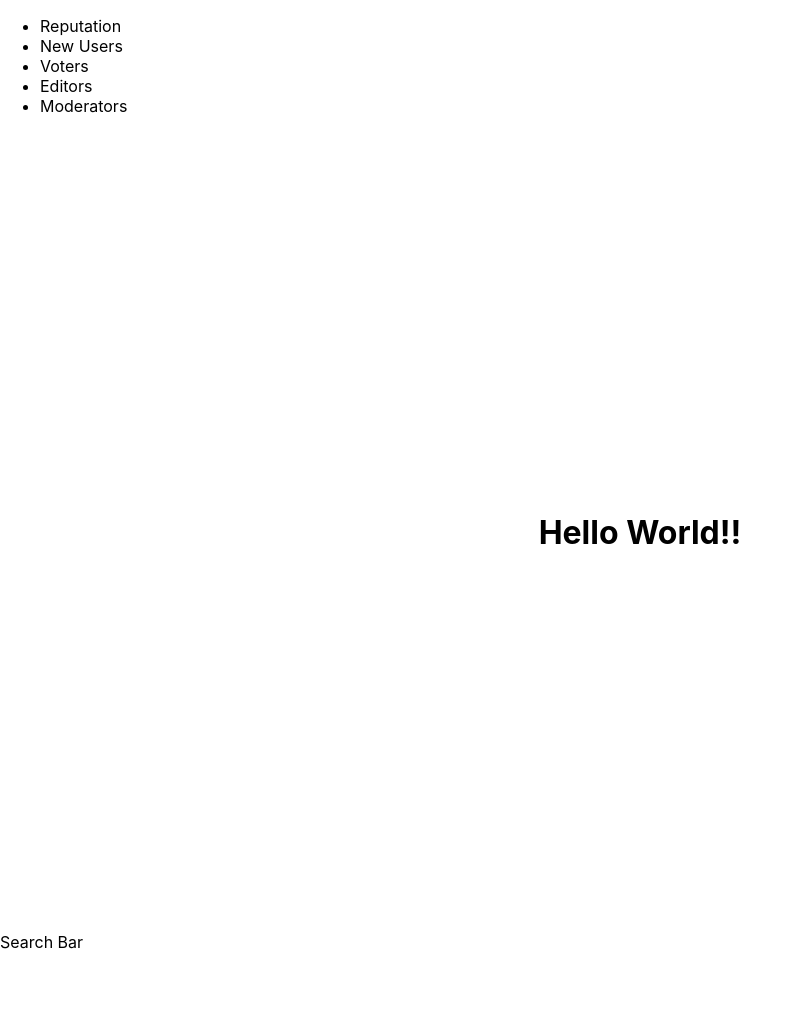
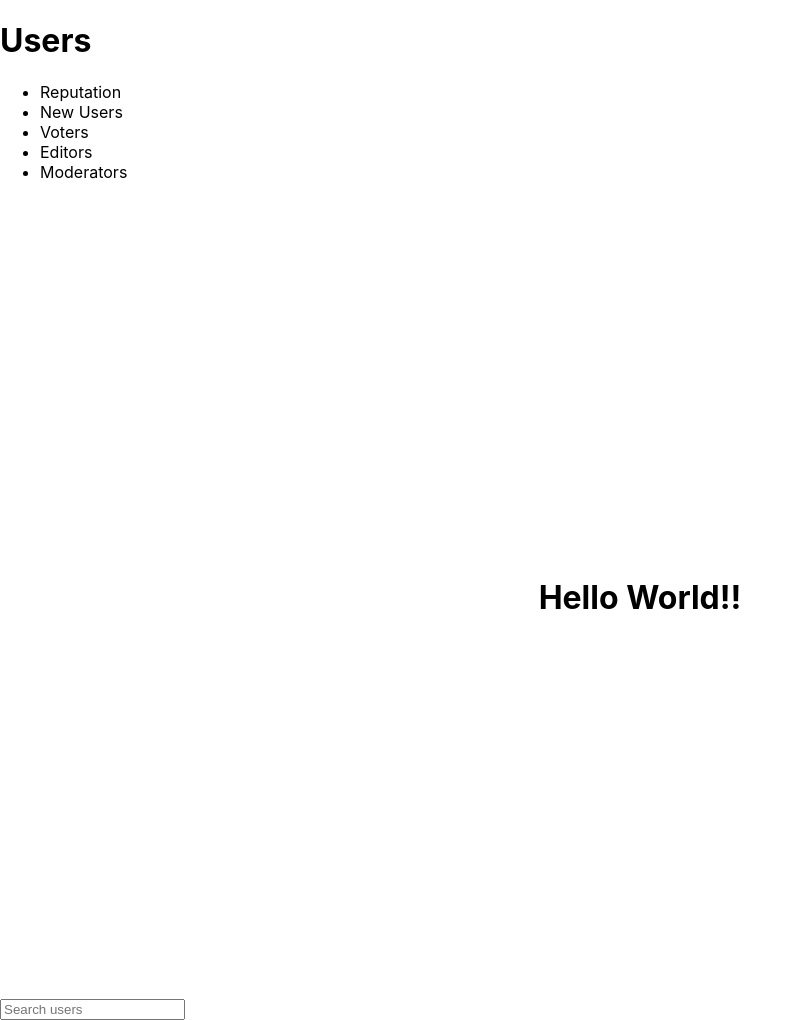
Before and after one commit to DomingosManuelFranco/users-list, a Next.js app: page / in a window 1280 px wide. Shown: the whole page, without its empty margins (0-802 px from the left). Before the commit the page ends 952 px from the top, so only its background shows below. Built offline with nearby package versions, Linux system fonts and the light colour scheme.

Commit message:
done searchbar

```diff
--- a/components/Layout.js
+++ b/components/Layout.js
@@ -4,6 +4,7 @@ import Search from "./Search";
 const Layout = ({ children }) => {
   return (
     <div>
+        <h1>Users</h1>
       <Navbar />
       <main>{children}</main>
       <Search />
--- a/components/Navbar.js
+++ b/components/Navbar.js
@@ -1,5 +1,6 @@
 function Navbar() {
-  return <>
+  return (
+    <>
       <ul>
         <li>Reputation</li>
         <li>New Users</li>
@@ -7,7 +8,8 @@ function Navbar() {
         <li>Editors</li>
         <li>Moderators</li>
       </ul>
-  </>;
+    </>
+  );
 }
 
 export default Navbar;
--- a/components/Search.js
+++ b/components/Search.js
@@ -1,7 +1,9 @@
-
-
 const Search = () => {
-  return <div>Search Bar</div>;
+  return <>
+  <form>
+      <input type='text' placeholder="Search users" />
+  </form>
+  </>;
 };
 
 export default Search;
```
Lines whose indentation alone changed are shown as unchanged.
